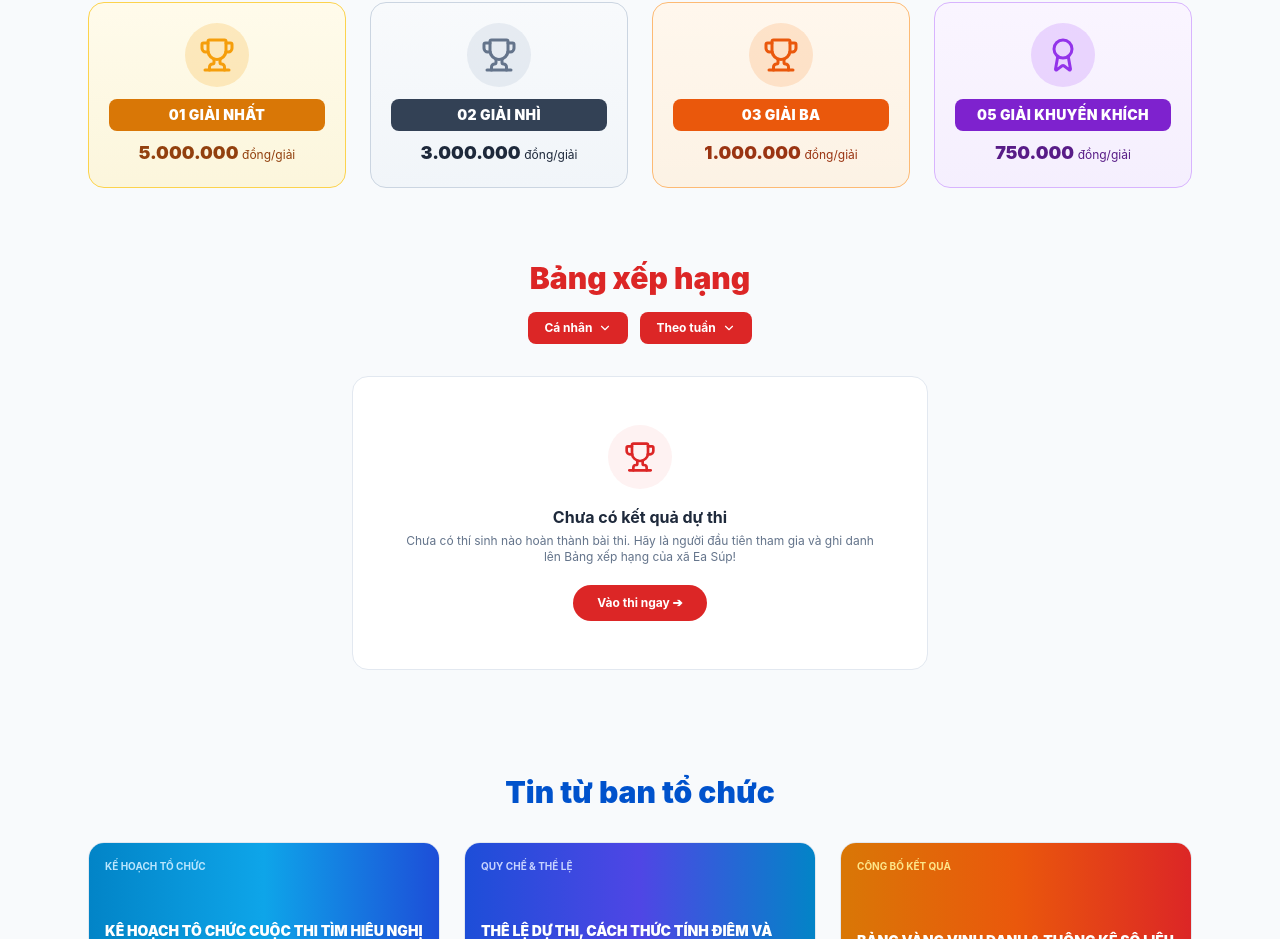
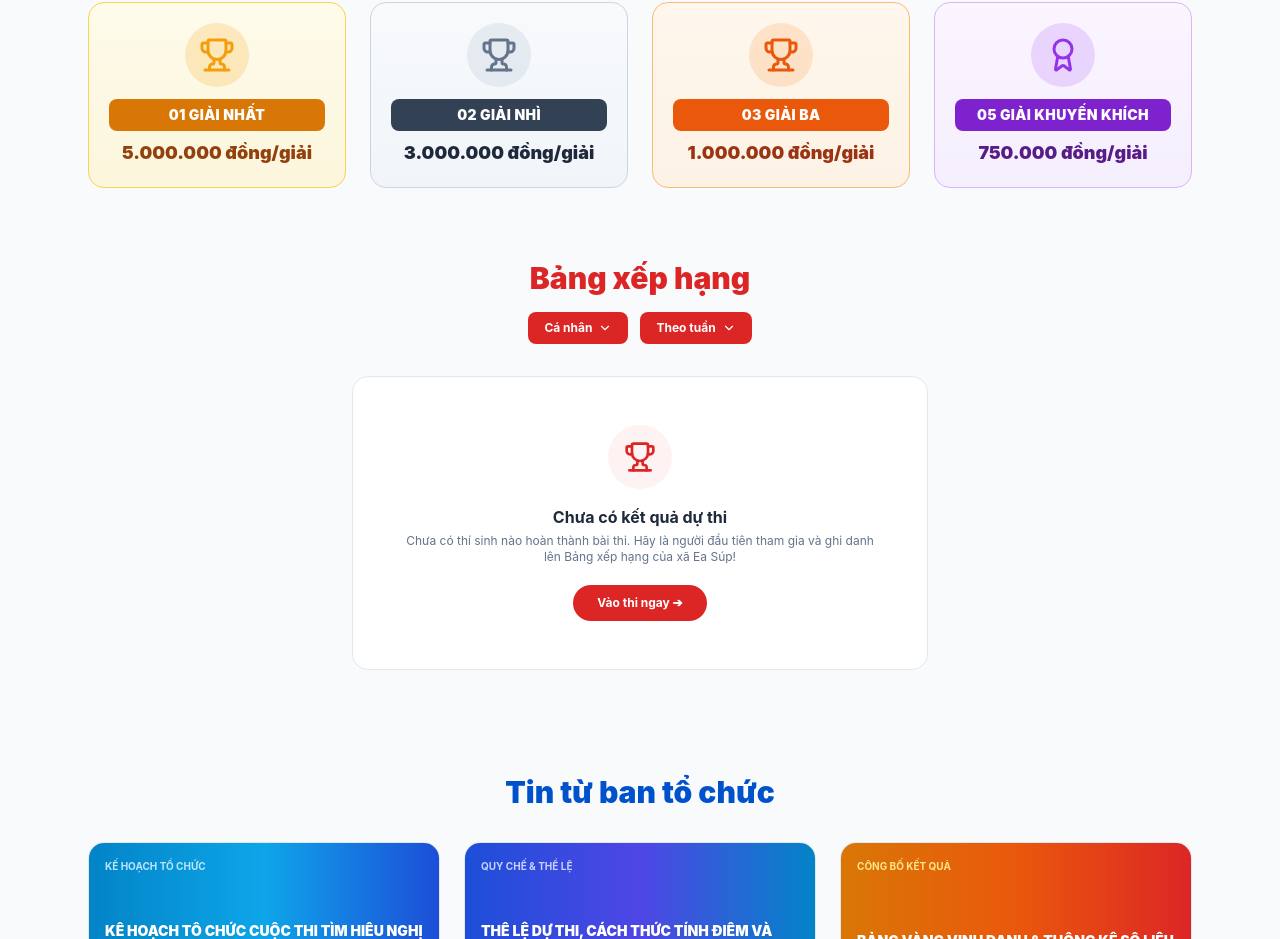
Before and after one commit to lehanhkt01-gif/thi, a Next.js app: page /thi/cuoc-thi-tim-hieu-nghi-quyet-hoi-nong-dan-xa-ea-sup in a window 1280 px wide. Shown: the part 993-1932 px from the top of the page. Built offline with nearby package versions, Linux system fonts and the light colour scheme.

Commit message:
feat: xoa thong tin dang nhap mac dinh va them 4 o nhap giai thuong dong bo voi trang thi

```diff
--- a/src/app/admin/tao-cuoc-thi/page.tsx
+++ b/src/app/admin/tao-cuoc-thi/page.tsx
@@ -26,6 +26,8 @@ import {
   ChevronRight,
   ChevronLeft,
   Sparkles,
+  Trophy,
+  Award,
   BookOpen,
   Lock,
   User,
@@ -142,6 +144,11 @@ export default function ContestWizardPage() {
   const [requirePortrait, setRequirePortrait] = useState("none");
   const [fullScreenExam, setFullScreenExam] = useState(true);
   const [shortDesc, setShortDesc] = useState("Mỗi thí sinh được tham gia tối đa 1 lần để tìm hiểu, bằng cách trắc nghiệm.");
+  // 4 hạng mục giải thưởng đồng bộ với trang thi (Ảnh 2 & Ảnh 3)
+  const [prize1, setPrize1] = useState("5.000.000 đồng/giải");
+  const [prize2, setPrize2] = useState("3.000.000 đồng/giải");
+  const [prize3, setPrize3] = useState("1.000.000 đồng/giải");
+  const [prize4, setPrize4] = useState("750.000 đồng/giải");
   const [requiredFields, setRequiredFields] = useState("Họ tên thí sinh, Số điện thoại, CCCD/Mã định danh, Thôn/Buôn/Đơn vị");
   const [customLeaderboard, setCustomLeaderboard] = useState("Lượt thi, lượt đăng ký, Xếp hạng...");
 
@@ -225,6 +232,10 @@ export default function ContestWizardPage() {
         customLeaderboard,
         durationMinutes,
         maxAttempts,
+        prize1,
+        prize2,
+        prize3,
+        prize4,
         creatorEmail: authUser?.email,
         creatorId: authUser?.id,
         unitGroupId: selectedGroupId,
@@ -880,6 +891,10 @@ export default function ContestWizardPage() {
           examPassword,
           requirePortrait,
           fullScreenExam,
+          prize1,
+          prize2,
+          prize3,
+          prize4,
           unitGroupId: selectedGroupId,
           unitGroupName: unitGroups.find((g) => g.id === selectedGroupId)?.name || (organizerName ? `Khối ${organizerName}` : "Đơn vị đã cấu hình"),
           units: unitsPayload,
@@ -970,6 +985,10 @@ export default function ContestWizardPage() {
               if (c.fullScreenExam !== undefined) setFullScreenExam(c.fullScreenExam);
               if (c.requiredFields) setRequiredFields(c.requiredFields);
               if (c.customLeaderboard) setCustomLeaderboard(c.customLeaderboard);
+              if (c.prize1) setPrize1(c.prize1);
+              if (c.prize2) setPrize2(c.prize2);
+              if (c.prize3) setPrize3(c.prize3);
+              if (c.prize4) setPrize4(c.prize4);
               if (c.units && c.units.length > 0) {
                 const loadedUnitNames = c.units.map((u: any) =>
                   typeof u === "string" ? u : u.name
@@ -1782,6 +1801,79 @@ export default function ContestWizardPage() {
                   placeholder="Nhập thể lệ cuộc thi..."
                   className="w-full p-2.5 text-xs rounded-lg border border-slate-300 outline-none text-slate-700 focus:border-red-600 leading-relaxed bg-white"
                 />
+              </div>
+
+              {/* 4 Ô Nhập thông tin giải thưởng (Đồng bộ Ảnh 2 & Ảnh 3) */}
+              <div className="p-3.5 bg-slate-50 border border-slate-200 rounded-xl space-y-2.5">
+                <div className="flex items-center justify-between">
+                  <label className="text-xs font-bold text-slate-800 flex items-center">
+                    <Trophy className="w-3.5 h-3.5 mr-1.5 text-amber-500" />
+                    Cơ cấu giải thưởng cá nhân (Đồng bộ trang thi)
+                  </label>
+                  <span className="text-[11px] text-slate-400">4 hạng mục giải</span>
+                </div>
+
+                <div className="grid grid-cols-1 sm:grid-cols-2 gap-2.5">
+                  {/* Giải Nhất */}
+                  <div>
+                    <label className="block text-[11px] font-bold text-amber-700 mb-1 flex items-center">
+                      <span className="w-2 h-2 rounded-full bg-amber-500 mr-1.5"></span>
+                      01 Giải Nhất
+                    </label>
+                    <input
+                      type="text"
+                      value={prize1}
+                      onChange={(e) => setPrize1(e.target.value)}
+                      placeholder="5.000.000 đồng/giải"
+                      className="w-full px-3 py-1.5 text-xs rounded-lg border border-slate-300 outline-none bg-white font-medium text-slate-800 focus:border-amber-500 shadow-2xs"
+                    />
+                  </div>
+
+                  {/* Giải Nhì */}
+                  <div>
+                    <label className="block text-[11px] font-bold text-slate-700 mb-1 flex items-center">
+                      <span className="w-2 h-2 rounded-full bg-slate-500 mr-1.5"></span>
+                      02 Giải Nhì
+                    </label>
+                    <input
+                      type="text"
+                      value={prize2}
+                      onChange={(e) => setPrize2(e.target.value)}
+                      placeholder="3.000.000 đồng/giải"
+                      className="w-full px-3 py-1.5 text-xs rounded-lg border border-slate-300 outline-none bg-white font-medium text-slate-800 focus:border-slate-500 shadow-2xs"
+                    />
+                  </div>
+
+                  {/* Giải Ba */}
+                  <div>
+                    <label className="block text-[11px] font-bold text-orange-700 mb-1 flex items-center">
+                      <span className="w-2 h-2 rounded-full bg-orange-500 mr-1.5"></span>
+                      03 Giải Ba
+                    </label>
+                    <input
+                      type="text"
+                      value={prize3}
+                      onChange={(e) => setPrize3(e.target.value)}
+                      placeholder="1.000.000 đồng/giải"
+                      className="w-full px-3 py-1.5 text-xs rounded-lg border border-slate-300 outline-none bg-white font-medium text-slate-800 focus:border-orange-500 shadow-2xs"
+                    />
+                  </div>
+
+                  {/* Giải Khuyến Khích */}
+                  <div>
+                    <label className="block text-[11px] font-bold text-purple-700 mb-1 flex items-center">
+                      <span className="w-2 h-2 rounded-full bg-purple-500 mr-1.5"></span>
+                      05 Giải Khuyến khích
+                    </label>
+                    <input
+                      type="text"
+                      value={prize4}
+                      onChange={(e) => setPrize4(e.target.value)}
+                      placeholder="750.000 đồng/giải"
+                      className="w-full px-3 py-1.5 text-xs rounded-lg border border-slate-300 outline-none bg-white font-medium text-slate-800 focus:border-purple-500 shadow-2xs"
+                    />
+                  </div>
+                </div>
               </div>
 
               {/* Bắt đầu & Kết thúc */}
--- a/src/app/api/contests/[slug]/route.ts
+++ b/src/app/api/contests/[slug]/route.ts
@@ -46,6 +46,10 @@ export async function GET(
         fullScreenExam: contest.fullScreenExam,
         unitGroupName: contest.unitGroupName,
         unitGroupId: contest.unitGroupId,
+        prize1: contest.prize1 || "5.000.000 đồng/giải",
+        prize2: contest.prize2 || "3.000.000 đồng/giải",
+        prize3: contest.prize3 || "1.000.000 đồng/giải",
+        prize4: contest.prize4 || "750.000 đồng/giải",
         status: contest.status,
         audioUrl: contest.audioUrl,
         units: contest.units,
--- a/src/app/thi/[slug]/page.tsx
+++ b/src/app/thi/[slug]/page.tsx
@@ -72,13 +72,13 @@ export default function ExamPage({ params }: { params: Promise<{ slug: string }>
   const [loadingContest, setLoadingContest] = useState(true);
   const [examStep, setExamStep] = useState<"landing" | "testing" | "result">("landing");
 
-  // Registration Modal (Ảnh 5)
+  // Registration Modal (Ảnh 1: Xóa thông tin gợi ý mặc định)
   const [showRegisterModal, setShowRegisterModal] = useState(false);
-  const [fullName, setFullName] = useState("Nguyễn Văn An");
-  const [cccd, setCccd] = useState("034082015266");
-  const [phone, setPhone] = useState("0984123456");
+  const [fullName, setFullName] = useState("");
+  const [cccd, setCccd] = useState("");
+  const [phone, setPhone] = useState("");
   const [unitId, setUnitId] = useState("");
-  const [birthYear, setBirthYear] = useState("1995");
+  const [birthYear, setBirthYear] = useState("");
   const [acceptedConsent, setAcceptedConsent] = useState(true);
   const [regError, setRegError] = useState("");
   const [starting, setStarting] = useState(false);
@@ -672,7 +672,7 @@ export default function ExamPage({ params }: { params: Promise<{ slug: string }>
                 01 GIẢI NHẤT
               </div>
               <div className="text-base sm:text-lg font-black text-amber-800">
-                5.000.000 <span className="text-xs font-normal">đồng/giải</span>
+                {contest.prize1 || "5.000.000 đồng/giải"}
               </div>
             </div>
 
@@ -685,7 +685,7 @@ export default function ExamPage({ params }: { params: Promise<{ slug: string }>
                 02 GIẢI NHÌ
               </div>
               <div className="text-base sm:text-lg font-black text-slate-800">
-                3.000.000 <span className="text-xs font-normal">đồng/giải</span>
+                {contest.prize2 || "3.000.000 đồng/giải"}
               </div>
             </div>
 
@@ -698,7 +698,7 @@ export default function ExamPage({ params }: { params: Promise<{ slug: string }>
                 03 GIẢI BA
               </div>
               <div className="text-base sm:text-lg font-black text-orange-800">
-                1.000.000 <span className="text-xs font-normal">đồng/giải</span>
+                {contest.prize3 || "1.000.000 đồng/giải"}
               </div>
             </div>
 
@@ -711,7 +711,7 @@ export default function ExamPage({ params }: { params: Promise<{ slug: string }>
                 05 GIẢI KHUYẾN KHÍCH
               </div>
               <div className="text-base sm:text-lg font-black text-purple-900">
-                750.000 <span className="text-xs font-normal">đồng/giải</span>
+                {contest.prize4 || "750.000 đồng/giải"}
               </div>
             </div>
           </div>
@@ -1035,7 +1035,7 @@ export default function ExamPage({ params }: { params: Promise<{ slug: string }>
                       value={cccd}
                       onChange={(e) => setCccd(e.target.value.replace(/\D/g, ""))}
                       maxLength={12}
-                      placeholder="034082015266"
+                      placeholder="Nhập 12 số CCCD / Mã định danh..."
                       className="w-full text-sm sm:text-base font-semibold text-slate-900 outline-none bg-transparent"
                     />
                   </div>
--- a/src/lib/store.ts
+++ b/src/lib/store.ts
@@ -108,6 +108,10 @@ export interface ContestModel {
   fullScreenExam?: boolean;
   unitGroupName?: string;
   unitGroupId?: string;
+  prize1?: string;
+  prize2?: string;
+  prize3?: string;
+  prize4?: string;
   createdAt: string;
   units: ContestUnitModel[];
   questions: QuestionModel[];
```
